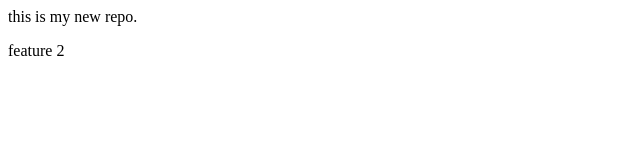
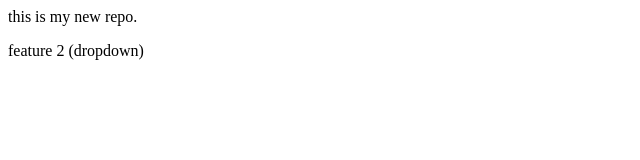
Before and after one commit to sonal-16194/LocalRepo, a plain HTML site: page index.html in a window 1280 px wide. Shown: the full height of the page, 0-640 px from the left. Drawn offline with Linux system fonts and the light colour scheme.

Commit message:
Update index.html

```diff
--- a/index.html
+++ b/index.html
@@ -1,2 +1,2 @@
 <p> this is my new repo.</p>
-<p>feature 2</p>
+<p>feature 2 (dropdown)</p>
```
